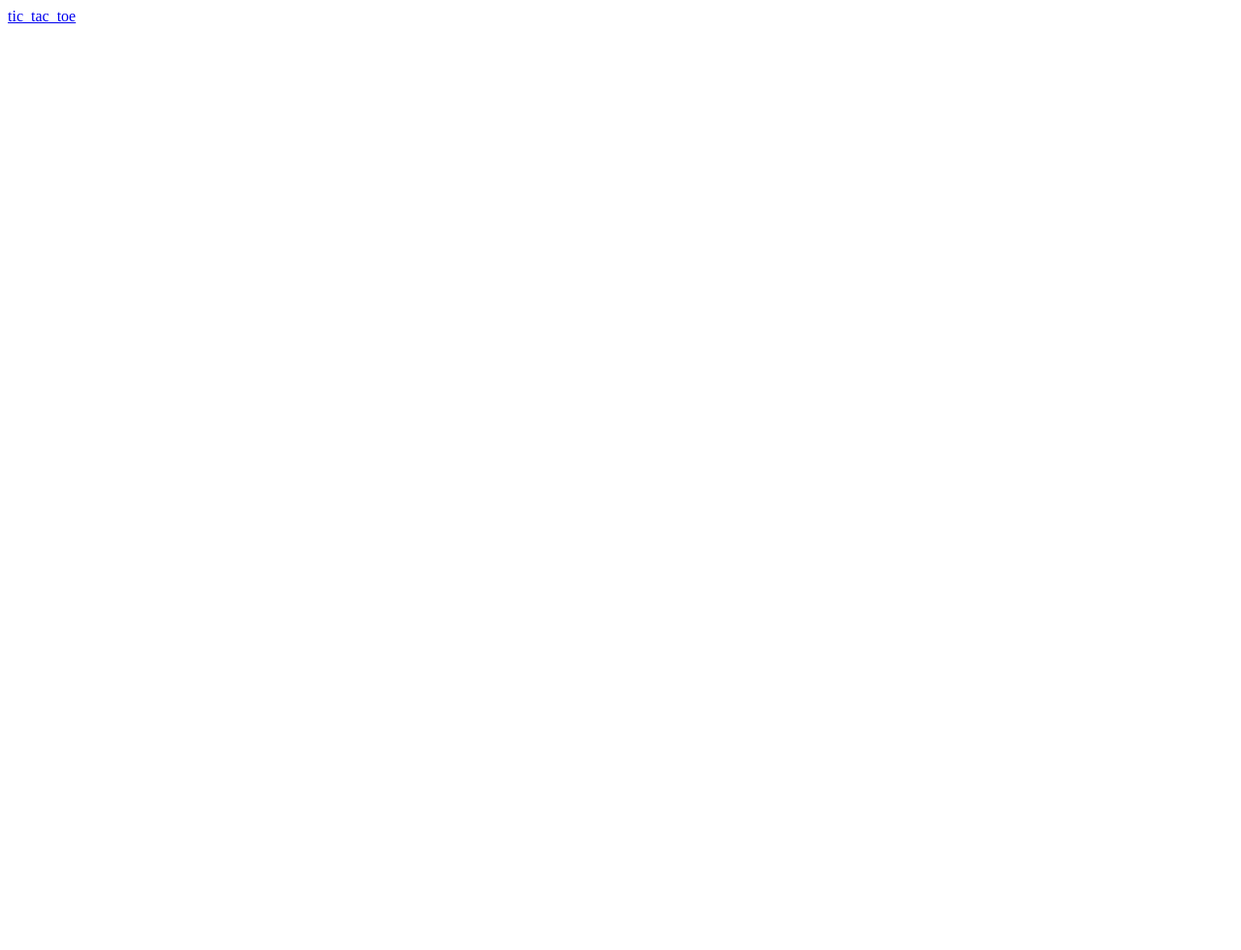
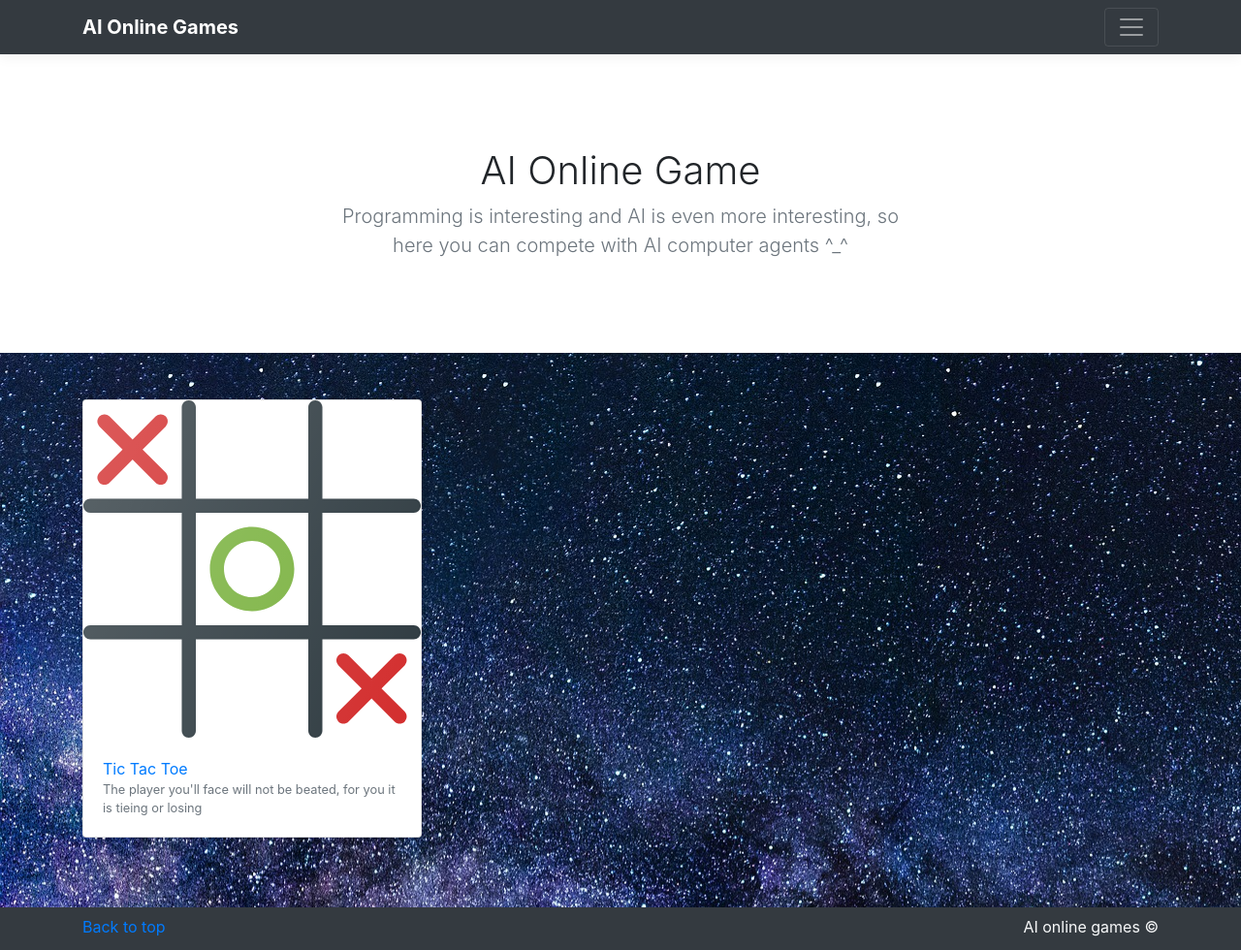
Before and after one commit to AliEzzatOdeh/AI_Online_Games, a Django app: page / in a window 1280 px wide. Before the commit the page is almost empty. Shown: the whole page at 97% size. Before the commit the page ends 24 px from the top, so only its background shows below. Run offline with Django 3.2, Linux system fonts and the light colour scheme; some libraries are stand-ins or nearby versions.

Commit message:
Added some layout and design for first page

```diff
--- a/main_menu/templates/index.html
+++ b/main_menu/templates/index.html
@@ -1,8 +1,165 @@
-<html>
-    <head>
-        <title>AI Online Games :)</title>
-    </head>
-    <body>
-        <a href="{% url 'tic_tac_toe_game' %}">tic_tac_toe</a>
-    </body>
+{% load static %}
+<!doctype html>
+<html lang="en">
+
+<head>
+  <!-- Required meta tags -->
+  <meta charset="utf-8">
+  <meta name="viewport" content="width=device-width, initial-scale=1, shrink-to-fit=no">
+
+  <title>AI Online Games :)</title>
+
+  <!-- Bootstrap CSS -->
+  <link rel="stylesheet" href="https://stackpath.bootstrapcdn.com/bootstrap/4.1.3/css/bootstrap.min.css" integrity="sha384-MCw98/SFnGE8fJT3GXwEOngsV7Zt27NXFoaoApmYm81iuXoPkFOJwJ8ERdknLPMO"
+    crossorigin="anonymous">
+
+  <style>
+    :root {
+      --jumbotron-padding-y: 3rem;
+    }
+
+    .background-image {
+      background: url("{% static 'img/milky_way.jpg' %}");
+    }
+
+    .jumbotron {
+      padding-top: var(--jumbotron-padding-y);
+      padding-bottom: var(--jumbotron-padding-y);
+      margin-bottom: 0;
+      background-color: #fff;
+    }
+
+    @media (min-width: 768px) {
+      .jumbotron {
+        padding-top: calc(var(--jumbotron-padding-y) * 2);
+        padding-bottom: calc(var(--jumbotron-padding-y) * 2);
+      }
+    }
+
+    .jumbotron p:last-child {
+      margin-bottom: 0;
+    }
+
+    .jumbotron-heading {
+      font-weight: 300;
+    }
+
+    .jumbotron .container {
+      max-width: 40rem;
+    }
+
+    footer {
+      padding-top: 3rem;
+      padding-bottom: 3rem;
+    }
+
+    footer p {
+      margin-bottom: .25rem;
+    }
+
+    .box-shadow {
+      box-shadow: 0 .25rem .75rem rgba(0, 0, 0, .05);
+    }
+  </style>
+</head>
+
+<body>
+
+  <header>
+    <div class="collapse bg-dark" id="navbarHeader">
+      <div class="container">
+        <div class="row">
+          <div class="col-sm-8 col-md-7 py-4">
+            <h4 class="text-white">About "Ali Ezzat Odeh"</h4>
+            <p class="text-muted">I am a passionate developer that loves to learn new things and transfer what I learn to other.</p>
+          </div>
+          <div class="col-sm-4 offset-md-1 py-4">
+            <h4 class="text-white">Contact</h4>
+            <ul class="list-unstyled">
+              <li>
+                <a href="https://stackoverflow.com/story/aliezzatodeh" class="text-white">Follow me on StackOverflow</a>
+              </li>
+              <li>
+                <a href="https://github.com/AliEzzatOdeh" class="text-white">Check my repository on GitHub</a>
+              </li>
+            </ul>
+          </div>
+        </div>
+      </div>
+    </div>
+    <div class="navbar navbar-dark bg-dark box-shadow">
+      <div class="container d-flex justify-content-between">
+        <a class="navbar-brand d-flex align-items-center" href="{% url 'index' %}">
+          <strong>AI Online Games</strong>
+        </a>
+        <button class="navbar-toggler" type="button" data-toggle="collapse" data-target="#navbarHeader" aria-controls="navbarHeader"
+          aria-expanded="false" aria-label="Toggle navigation">
+          <span class="navbar-toggler-icon"></span>
+        </button>
+      </div>
+    </div>
+  </header>
+
+  <main role="main">
+
+    <section class="jumbotron text-center navbar-dark">
+      <div class="container">
+        <h1 class="jumbotron-heading">AI Online Game</h1>
+        <p class="lead text-muted">Programming is interesting and AI is even more interesting, so here you can compete with AI computer agents ^_^</p>
+      </div>
+    </section>
+
+    <div class="album py-5 bg-light background-image img-fluid">
+      <div class="container">
+
+        <div class="row">
+          <div class="col-md-4">
+            <div class="card mb-4 box-shadow">
+              <a href="{% url 'tic_tac_toe_game' %}">
+                <img class="card-img-top" src="{% static 'img/tic_tac_toe.svg' %}" alt="Card image cap">
+              </a>
+              <div class="card-body">
+                <a href="{% url 'tic_tac_toe_game' %}">
+                  <p class="card-text">Tic Tac Toe</p>
+                </a>
+                <div class="d-flex justify-content-between align-items-center">
+                  <small class="text-muted">The player you'll face will not be beated, for you it is tieing or losing</small>
+                </div>
+              </div>
+            </div>
+          </div>
+        </div>
+
+      </div>
+    </div>
+
+  </main>
+
+  <footer class="navbar navbar-dark bg-dark box-shadow text-light">
+    <div class="container">
+      <p class="float-right">
+        <a href="#">Back to top</a>
+      </p>
+      <p>AI online games &copy;</p>
+    </div>
+  </footer>
+
+  <!-- Bootstrap core JavaScript
+    ================================================== -->
+  <!-- Placed at the end of the document so the pages load faster -->
+  <script src="https://code.jquery.com/jquery-3.2.1.slim.min.js" integrity="sha384-KJ3o2DKtIkvYIK3UENzmM7KCkRr/rE9/Qpg6aAZGJwFDMVNA/GpGFF93hXpG5KkN"
+    crossorigin="anonymous"></script>
+  <script>
+    window.jQuery || document.write(
+      '<script src= "https://code.jquery.com/jquery-3.3.1.slim.js"integrity="sha256-fNXJFIlca05BIO2Y5zh1xrShK3ME+/lYZ0j+ChxX2DA="crossorigin="anonymous"><\/script>'
+    )
+  </script>
+
+  <script src="https://cdnjs.cloudflare.com/ajax/libs/popper.js/1.14.3/umd/popper.min.js" integrity="sha384-ZMP7rVo3mIykV+2+9J3UJ46jBk0WLaUAdn689aCwoqbBJiSnjAK/l8WvCWPIPm49"
+    crossorigin="anonymous"></script>
+  <script src="https://stackpath.bootstrapcdn.com/bootstrap/4.1.3/js/bootstrap.min.js" integrity="sha384-ChfqqxuZUCnJSK3+MXmPNIyE6ZbWh2IMqE241rYiqJxyMiZ6OW/JmZQ5stwEULTy"
+    crossorigin="anonymous"></script>
+  <script src="https://cdnjs.cloudflare.com/ajax/libs/holder/2.9.4/holder.min.js"></script>
+</body>
+
 </html>
```
Also changed, not shown: static/img/milky_way.jpg (added), static/img/tic_tac_toe.svg (added), 1 other file.
